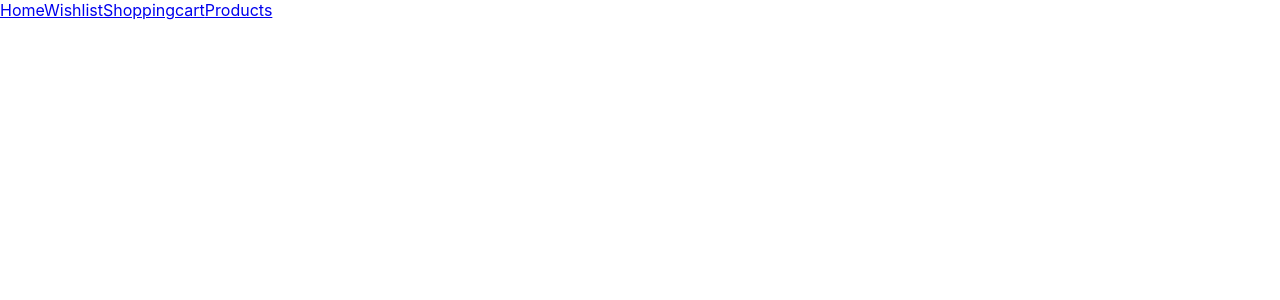
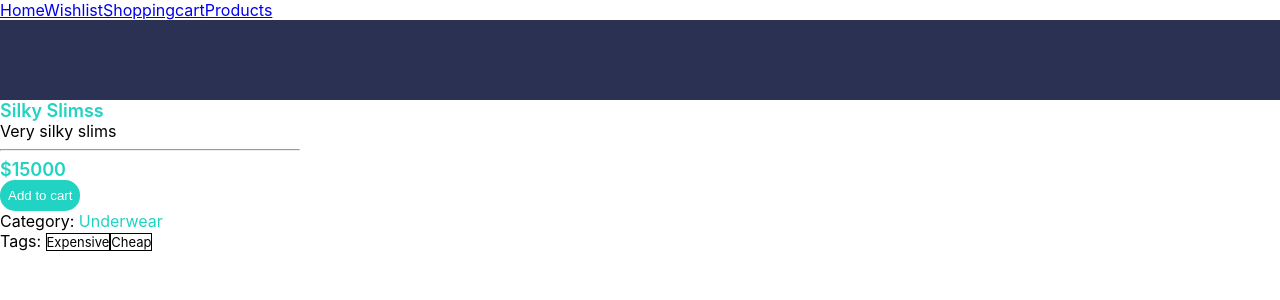
Before and after one commit to OskarJosefsson/eldorado-react, a React (Create React App) app: page /Products in a window 1280 px wide. Shown: the top 300 px of the page. Built offline with nearby package versions, Linux system fonts and the light colour scheme.

Commit message:
Added dynamic way to see product info in the /Products route

```diff
--- /dev/null
+++ b/src/components/Products/ProductHeader.js
@@ -0,0 +1,7 @@
+import classes from './ProductHeader.module.css';
+
+const ProductHeader = () => {
+    return <div className={classes.productheader}></div>;
+};
+
+export default ProductHeader;
--- /dev/null
+++ b/src/components/Products/ProductHeader.module.css
@@ -0,0 +1,5 @@
+.productheader {
+    width: 100%;
+    height: 5em;
+    background-color: #2B3153;
+}
--- /dev/null
+++ b/src/components/Products/ProductInfo.js
@@ -0,0 +1,27 @@
+import { Fragment } from 'react';
+
+import classes from './ProductInfo.module.css';
+
+const ProductInfo = (props) => {
+  console.log(props.prod);
+  return (
+    <Fragment>
+      <section className={classes.infobox}>
+        <div className={classes.heading}>{props.prod.name}</div>
+        <div className={classes.description}>{props.prod.description}</div>
+        <hr></hr>
+        <div className={classes.price}>${props.prod.price}</div>
+        <button className={classes.btn}>Add to cart</button>
+        <div>
+          Category:{" "}
+          <span className={classes.cat}>{props.prod.categoryName}</span>
+        </div>
+        <div>Tags:{" "}
+        {props.prod.tagNames.map((x) => (<span key={x} className={classes.tag}>{x}</span>))}
+        </div>
+      </section>
+    </Fragment>
+  );
+};
+
+export default ProductInfo;
--- /dev/null
+++ b/src/components/Products/ProductInfo.module.css
@@ -0,0 +1,41 @@
+.infobox {
+    width: 300px;
+}
+
+.heading {
+    color: #20D3C2;
+    font-size: large;
+    font-weight: 600;
+}
+
+.description {
+
+}
+
+.price {
+    color: #20D3C2;
+    font-size: large;
+    font-weight: 600;
+}
+
+.btn {
+    border: none;
+    border-radius: 15px;
+    background-color: #20D3C2;
+    color: white;
+    padding: 0.6em;
+}
+
+.btn:hover {
+    background-color: #0f655c;
+}
+
+.cat {
+    color: #20D3C2;
+}
+
+.tag {
+    border: 1px solid black;
+    width: 6em;
+    font-size: small;
+}
--- a/src/pages/Products.js
+++ b/src/pages/Products.js
@@ -1,5 +1,31 @@
-import React from "react";
+import { Fragment } from "react";
+import ProductHeader from "../components/Products/ProductHeader";
+import ProductInfo from "../components/Products/ProductInfo";
+
+const prod =   {
+  id: 3,
+  name: "Silky Slimss",
+  description: "Very silky slims",
+  price: 15000,
+  categoryName: "Underwear",
+  subCategoryName: "Boxer",
+  sizeName: "XS",
+  brandName: "Lacoste",
+  colorName: "Red",
+  statusName: "In Stock",
+  tagNames: [
+    "Expensive",
+    "Cheap"
+  ],
+  discountCoupon: 0
+}
+
 const Products = () => {
-  return <React.Fragment></React.Fragment>;
+  return (
+    <Fragment>
+        <ProductHeader />
+        <ProductInfo prod={prod} />
+    </Fragment>
+    );
 };
 export default Products;
```
